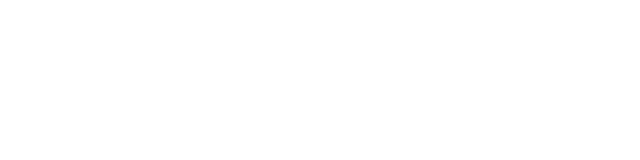
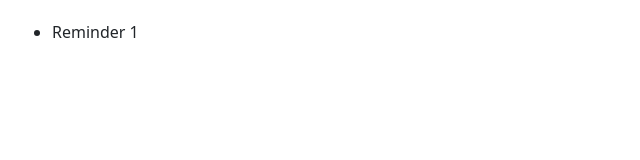
Before and after one commit to hungbui7690/typescript-ultimate, a React (Create React App) app in the folder playground/: page / in a window 1280 px wide. Shown: the top 160 px of the page, without its empty margins (0-640 px from the left). Built offline with nearby package versions, Linux system fonts and the light colour scheme.

Commit message:
Using the State Hook P3

```diff
--- a/playground/src/App.tsx
+++ b/playground/src/App.tsx
@@ -1,5 +1,5 @@
 /*
-  Using the State Hook P2
+  Using the State Hook P3
 
 */
 
@@ -8,14 +8,10 @@ import './App.css'
 import ReminderList from './components/ReminderList'
 import Reminder from './models/Reminder'
 
-const reminders: Reminder[] = [
-  { id: 1, title: 'Reminder 1' },
-  { id: 2, title: 'Reminder 2' },
-]
-
 function App() {
-  const [reminders, setReminders] = useState<Reminder[]>([]) // pass empty array > Reminder[]
-  const [loading, setLoading] = useState(true) // if we don't supply the type, TS will infer the type for us
+  const [reminders, setReminders] = useState<Reminder[]>([
+    { id: 1, title: 'Reminder 1' },
+  ]) // add sample data here
 
   return (
     <div>
```
